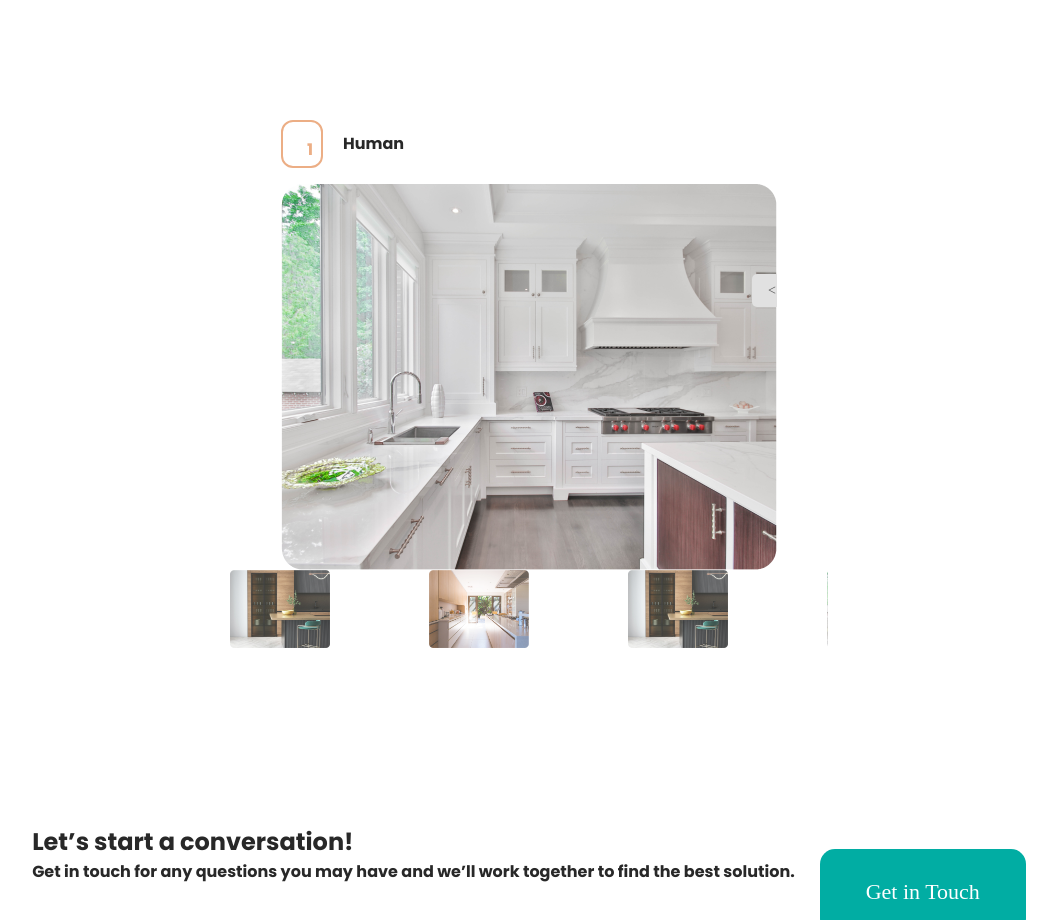
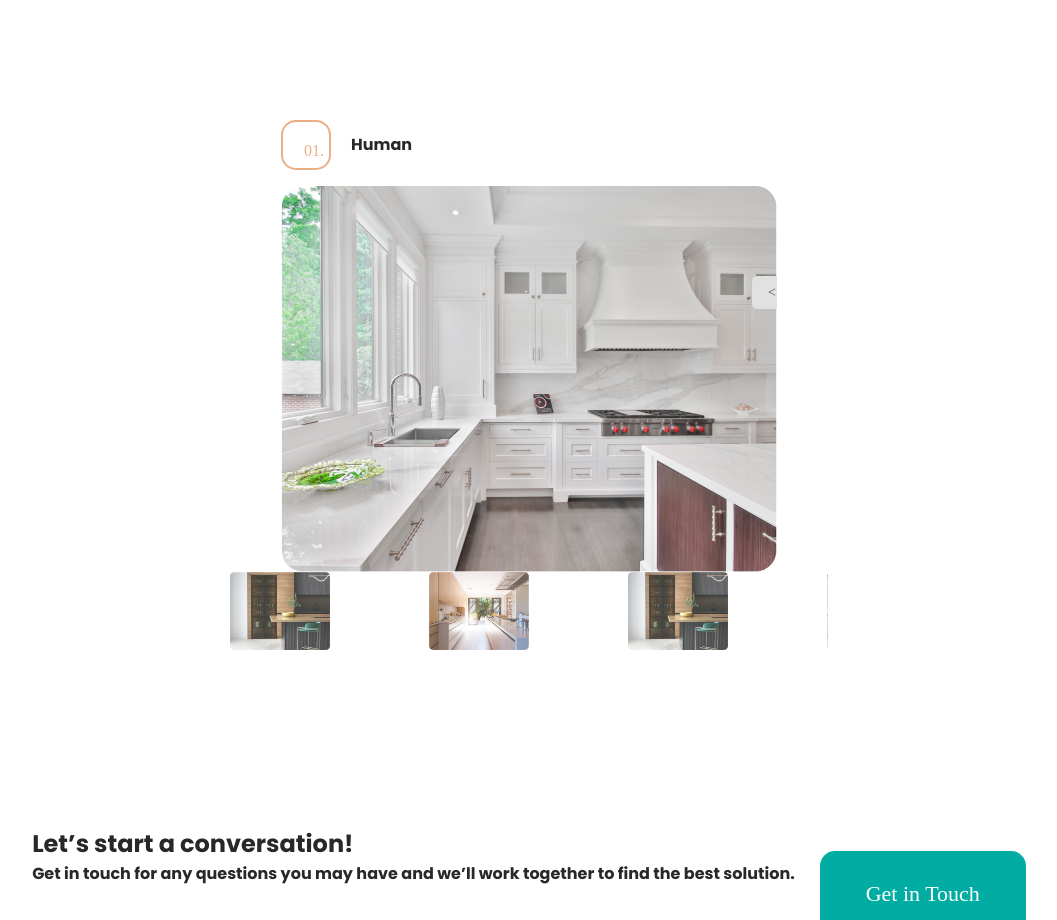
Before and after one commit to EDGI9/ad-architect-app, a React (Vite) app: page /ad-architect-app/renovations in a window 1280 px wide. Shown: the part 1100-2020 px from the top of the page, without its empty margins (111-1168 px from the left). Built offline with nearby package versions, Linux system fonts and the light colour scheme; a web font is replaced by a local one.

Commit message:
Adding counter component to Renovations page

```diff
--- a/src/views/Renovations.tsx
+++ b/src/views/Renovations.tsx
@@ -7,6 +7,7 @@ import { CarrouselSmall } from "../components/CarrouselSmall/CarrouselSmall";
 import { CarrouselDetail } from "../components/CarrouselDetail/CarrouselDetail";
 import { ContactBlock } from "../components/ContactBlock/ContactBlock";
 import { Card } from "../components/Card/Card";
+import { Counter } from "../components/Counter/Counter";
 import { slider } from "../__mock__/slider";
 
 export function Renovations(): JSX.Element {
@@ -39,8 +40,9 @@ export function Renovations(): JSX.Element {
             <Card backgroundColor='#E1E1E1' className='md:!bg-white'>
                 <section className="flex justify-center flex-col items-center">
                     <div className="flex justify-center items-center flex-col mt-28">
+
                         <div className='flex justify-self-start self-start flex-col md:flex-row md:items-center mb-4'>
-                            <div className='pt-4 pl-6 pb-1 pr-2 border-2 rounded-xl border-[#ECAE85] mr-5 text-[#ECAE85]'>{currentImageIndex}</div>
+                            <Counter number={currentImageIndex} type="secondary" className="mr-5"/>
                             <p>{currentImage.text.title}</p>
                         </div>
                         <div>
```
